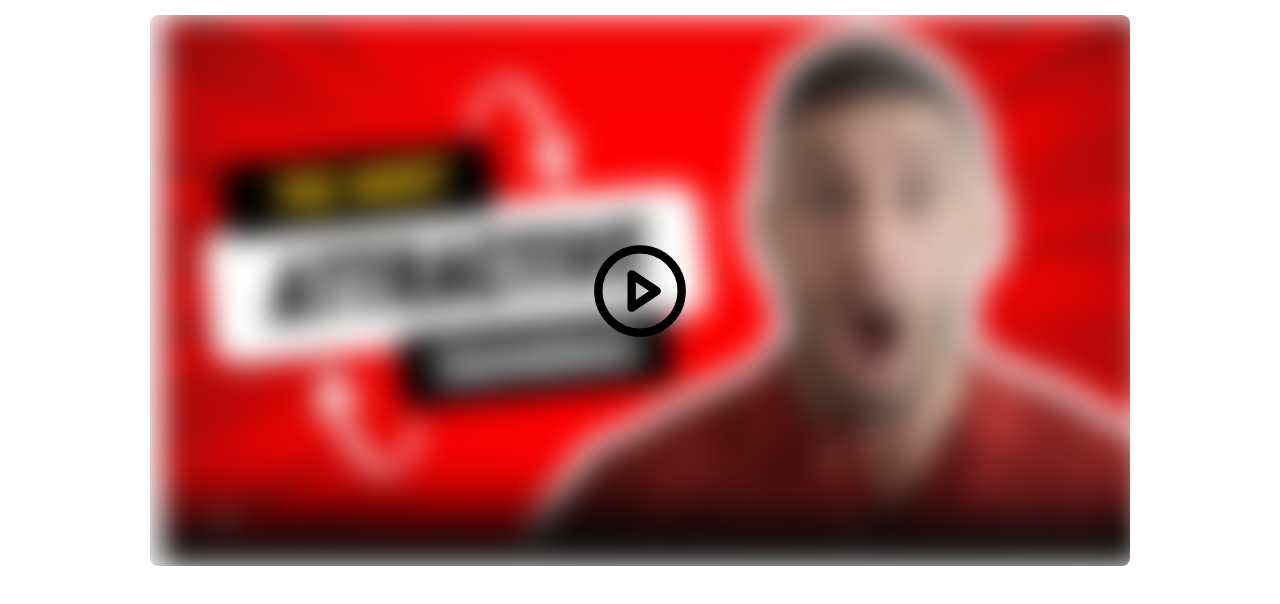
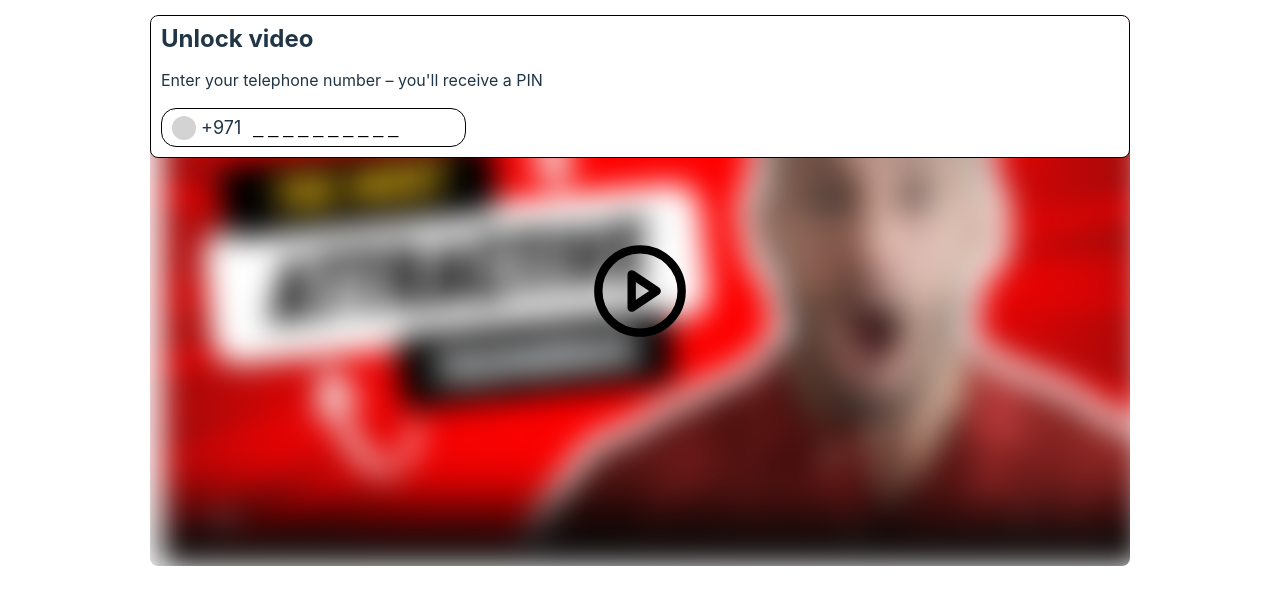
Before and after one commit to matveisch/test-task, a website built with Vite: page index.html in a window 1280 px wide. Shown: the part 64-668 px from the top of the page. Built offline with nearby package versions, Linux system fonts and the light colour scheme.

Commit message:
new components

```diff
--- a/index.html
+++ b/index.html
@@ -2,6 +2,7 @@
 <html lang="en">
   <head>
     <meta charset="UTF-8" />
+    <link rel="stylesheet" href="./src/style.css">
     <link rel="icon" type="image/svg+xml" href="/vite.svg" />
     <meta name="viewport" content="width=device-width, initial-scale=1.0" />
     <title>Test task</title>
@@ -13,7 +14,7 @@
 
     <main>
       <div class="functionalHeader">
-        <button class="burgerContainer">
+        <button class="burgerButton">
           <img src="/align-justify.svg" alt="burger-menu-icon" />
         </button>
 
@@ -27,7 +28,9 @@
       </div>
 
       <div class="videoContainer">
-        <button>
+        <div class="modal"></div>
+
+        <button class="playButton">
           <img src="/circle-play.svg" alt="play-button" />
         </button>
         <video controls poster="/thumbnail.png">
@@ -37,5 +40,7 @@
     </main>
 
     <script type="module" src="/src/main.ts"></script>
+    <script type="module" src="/src/components/modal/modal.ts"></script>
+    <script type="module" src="/src/components/input/input.ts"></script>
   </body>
 </html>
--- /dev/null
+++ b/src/components/input/input.css
@@ -0,0 +1,36 @@
+.inputContainer {
+  display: flex;
+  align-items: center;
+  border: 1px solid #000;
+  border-radius: 15px;
+  padding: 5px 10px;
+  width: fit-content;
+
+  input {
+    border: none;
+    outline: none;
+    font-size: 18px;
+    margin-left: 10px;
+    width: 200px;
+
+    &::placeholder {
+      color: #000;
+    }
+  }
+
+  .country-code {
+    display: flex;
+    align-items: center;
+    font-size: 18px;
+
+    &::before {
+      content: '';
+      width: 24px;
+      height: 24px;
+      background-color: #d3d3d3;
+      border-radius: 50%;
+      display: inline-block;
+      margin-right: 5px;
+    }
+  }
+}
--- /dev/null
+++ b/src/components/input/input.ts
@@ -0,0 +1,16 @@
+import './input.css';
+
+document.querySelector('.inputContainer')!.innerHTML = `
+  <div class="country-code">+971</div>
+  <input type="tel" id="msisdn" maxlength="9" placeholder="_ _ _ _ _ _ _ _ _ _">
+`;
+
+const msisdnInput = document.getElementById('msisdn') as HTMLInputElement;
+
+msisdnInput.addEventListener('input', (e: Event) => {
+  const target = e.target as HTMLInputElement;
+  const input = target.value;
+  if (!/^\d*$/.test(input)) {
+    target.value = input.slice(0, -1);
+  }
+});
--- /dev/null
+++ b/src/components/modal/modal.css
@@ -0,0 +1,9 @@
+.modal {
+  position: absolute;
+  background-color: #fff;
+  z-index: 1;
+  border-radius: 8px;
+  border: 1px solid #000;
+  width: calc(100% - 22px);
+  padding: 10px;
+}
--- /dev/null
+++ b/src/components/modal/modal.ts
@@ -0,0 +1,10 @@
+import './modal.css';
+
+document.querySelector<HTMLDivElement>('.modal')!.innerHTML = `
+  <div>
+    <h1>Unlock video</h1>
+    <p>Enter your telephone number – you'll receive a PIN</p>
+
+    <div class="inputContainer"></div>
+  </div>
+`;
--- a/src/main.ts
+++ b/src/main.ts
@@ -1,24 +1,6 @@
-import './style.css'
-import typescriptLogo from './typescript.svg'
-import viteLogo from '/vite.svg'
-import { setupCounter } from './counter.ts'
+const button = document.querySelector<HTMLButtonElement>('.playButton');
+const modal = document.querySelector<HTMLDivElement>('.modal');
 
-document.querySelector<HTMLDivElement>('#app')!.innerHTML = `
-  <div>
-    <a href="https://vitejs.dev" target="_blank">
-      <img src="${viteLogo}" class="logo" alt="Vite logo" />
-    </a>
-    <a href="https://www.typescriptlang.org/" target="_blank">
-      <img src="${typescriptLogo}" class="logo vanilla" alt="TypeScript logo" />
-    </a>
-    <h1>Vite + TypeScript</h1>
-    <div class="card">
-      <button id="counter" type="button"></button>
-    </div>
-    <p class="read-the-docs">
-      Click on the Vite and TypeScript logos to learn more
-    </p>
-  </div>
-`
-
-setupCounter(document.querySelector<HTMLButtonElement>('#counter')!)
+button!.addEventListener('click', () => {
+  modal!.classList.toggle('open');
+});
--- a/src/style.css
+++ b/src/style.css
@@ -50,7 +50,7 @@ body {
       width: 100%;
       margin-bottom: 20px;
 
-      .burgerContainer {
+      .burgerButton {
         img {
           height: 100%;
         }
@@ -85,6 +85,10 @@ body {
         height: 600px;
       }
 
+      .open {
+        display: none;
+      }
+
       img {
         position: absolute;
         z-index: 1;
@@ -106,8 +110,9 @@ body {
 }
 
 h1 {
-  font-size: 3.2em;
+  font-size: 1.5em;
   line-height: 1.1;
+  margin: 0;
 }
 
 .card {
```
